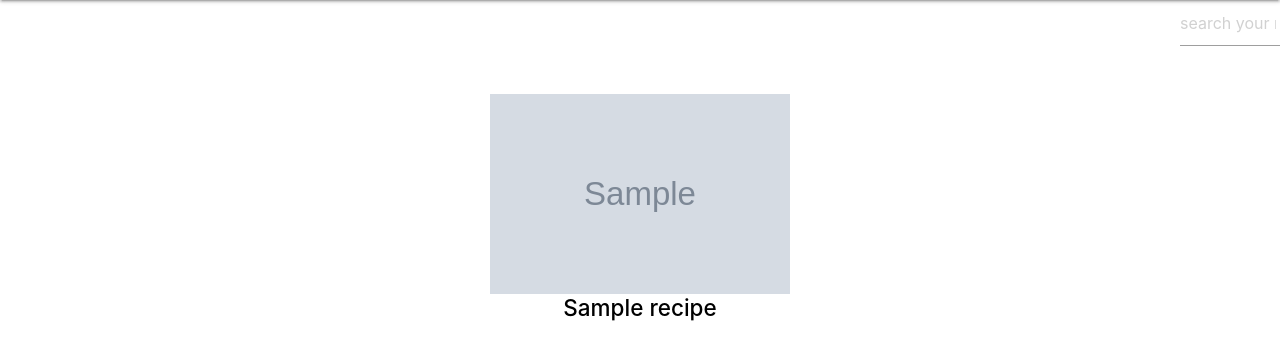
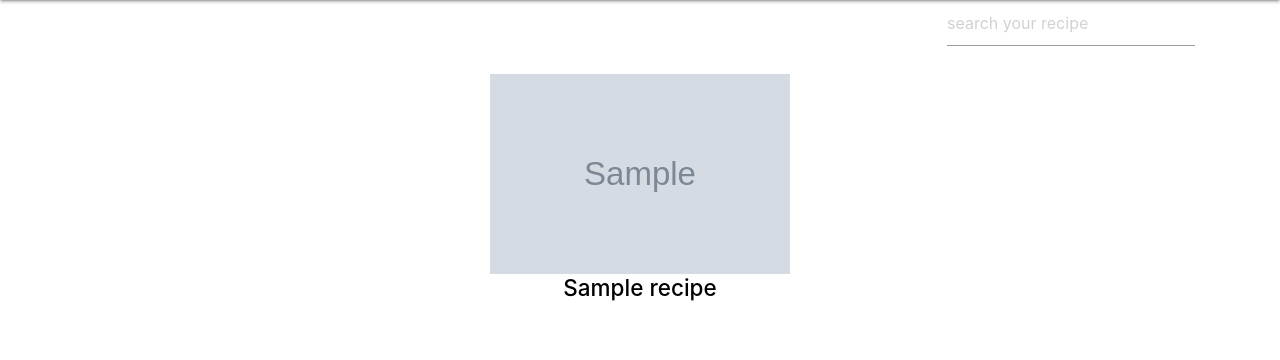
Before and after one commit to Code-Institute-Submissions/recipes-1, a Flask app: template templates/search_recipes.html in a window 1280 px wide. Shown: the part 64-424 px from the top of the page. Run offline with Flask 2, Linux system fonts and the light colour scheme; the template is opened without the code that fills it: most values are stand-ins (such as "Sample title", 1, 10 or a date in 2020); grey boxes marked "Sample" are stand-in pictures; some libraries are stand-ins or nearby versions.

Commit message:
Everything is ready for mentor review

```diff
--- a/templates/search_recipes.html
+++ b/templates/search_recipes.html
@@ -1,17 +1,18 @@
 {% extends "base.html" %}
 {% block content %}
 
-<section class="container-fluid">
-
-<div class="row">
+<section class="container">
+ <div class="row">
   <div class="col-md-12">
 
-           <form id="search-box"action='{{url_for("search_recipes",register_id=register._id)}}' method="POST" >
-      <div class="row">
+           <form action='{{url_for("search_recipes",register_id=register._id)}}' method="POST" style="
+    float: right;
+">
+
         <div>
           <input id="search" name='search'type="search" class="validate" placeholder="search your recipe">
         </div>
-        </div>
+
         </form>
 
         </div>
@@ -20,15 +21,15 @@
   <div class="row">
 
 
-          <div class="col-md-12 text-center">
+          <div class="col s12 text-center">
 
           <a style="
     text-decoration: none;
-    color: Black;"href="{{url_for('show_recipes',recipes_id=recipes._id,register_id=register._id)}}"><img class='image' src="{{recipes.imageURL}}"></img>
+    color: Black;"href="{{url_for('show_recipes',recipes_id=recipes._id,register_id=register._id)}}"><img class='image text-center' src="{{recipes.imageURL}}"></img>
     <h4>{{recipes.name}}</h4>
     </a>
+          </div>
 
-          </div>
           {% endfor %}
 
 
```
Also changed, not shown: templates/edit_register.html (+6 -2 lines).
